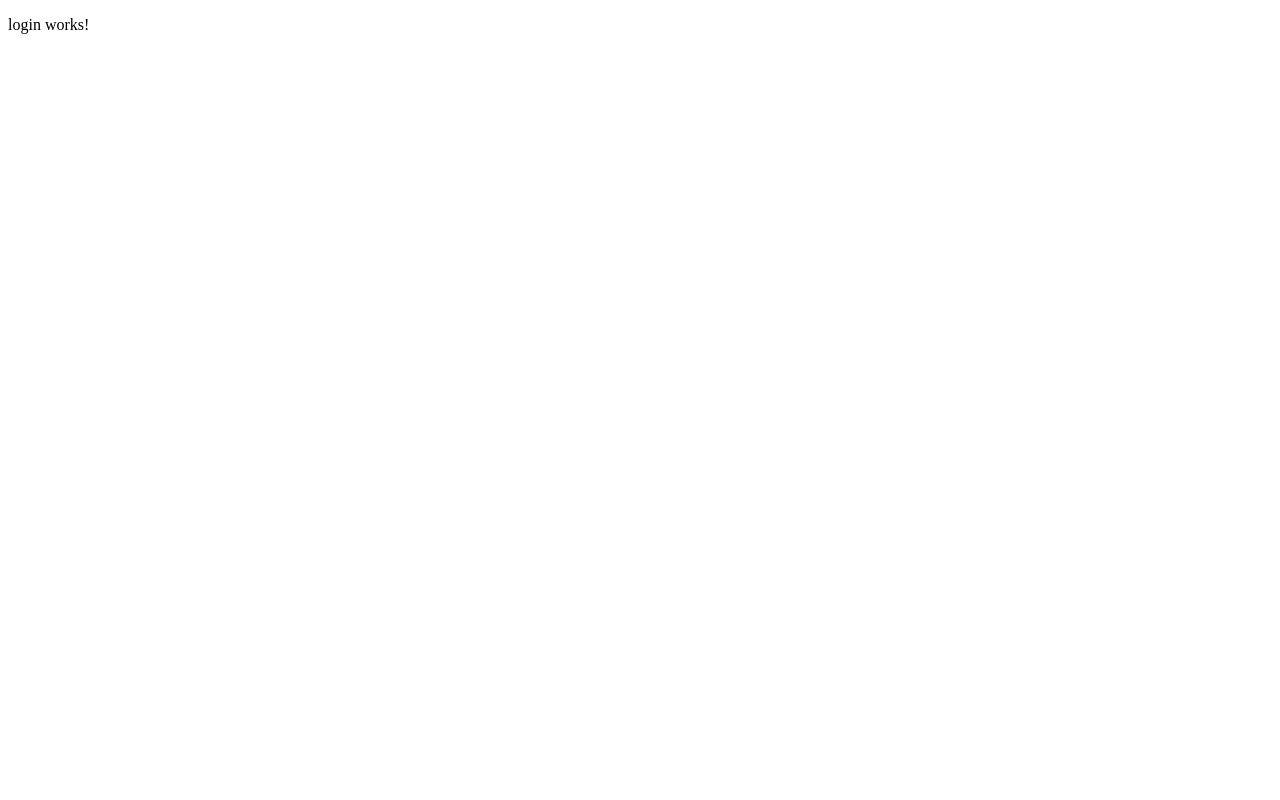
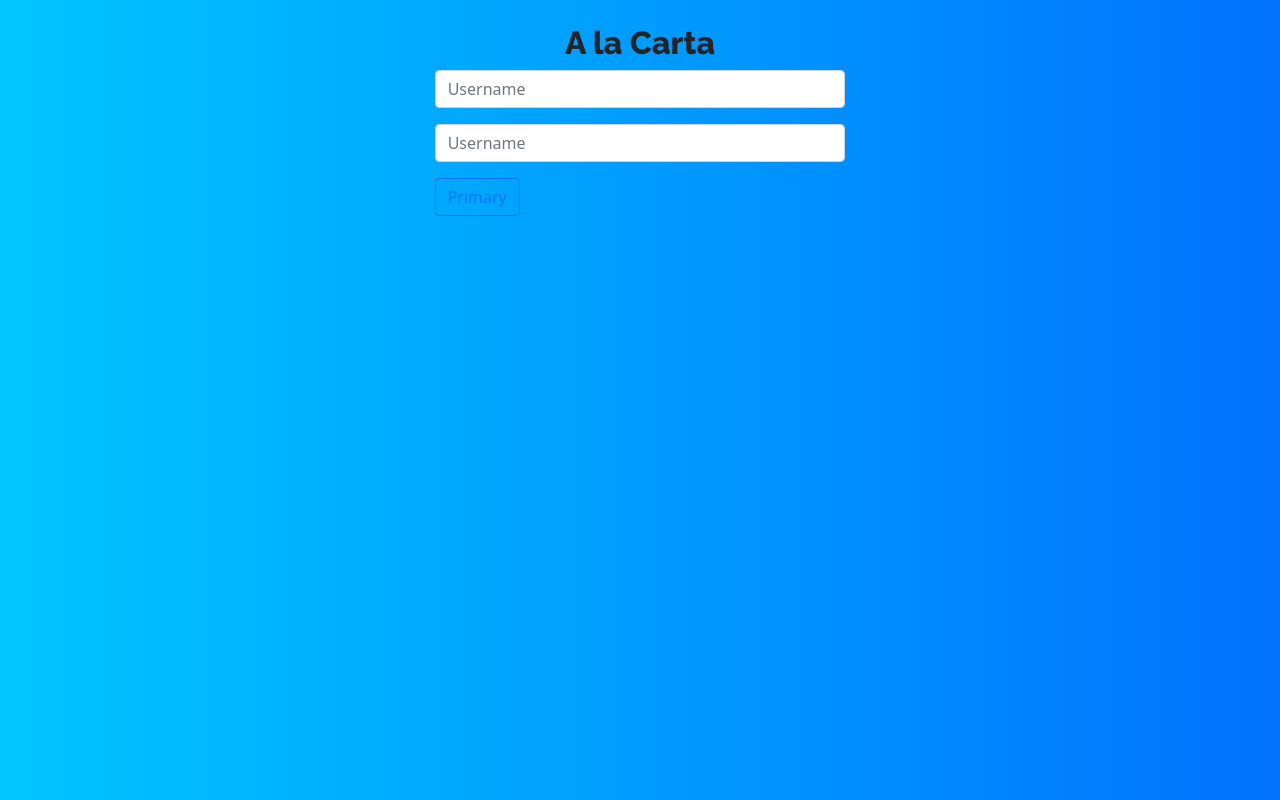
Before and after one commit to rcf7/aLaCarta, an Angular app: page /login in a window 1280 px wide. Built offline with nearby package versions, Linux system fonts and the light colour scheme.

Commit message:
primer maqueta

```diff
--- a/src/app/app.component.html
+++ b/src/app/app.component.html
@@ -1 +1,3 @@
-<router-outlet></router-outlet>
+<div class="mt-4">
+  <router-outlet></router-outlet>
+</div>
--- a/src/app/componentes/login/login.component.html
+++ b/src/app/componentes/login/login.component.html
@@ -1 +1,19 @@
-<p>login works!</p>
+<div class="row">
+  <div class="col-lg-6 offset-lg-3">
+    <h2 class="text-center fontTitle">A la Carta</h2>
+  </div>
+  <div class="col-4 offset-4">
+
+    <div class="input-group mb-3">
+
+      <input type="text" class="form-control" placeholder="Username" aria-label="Username" aria-describedby="basic-addon1">
+    </div>
+    <div class="input-group mb-3">
+
+      <input type="text" class="form-control" placeholder="Username" aria-label="Username" aria-describedby="basic-addon1">
+    </div>
+    <button type="button" class="btn btn-outline-primary">Primary</button>
+  </div>
+
+
+</div>
--- a/src/index.html
+++ b/src/index.html
@@ -6,6 +6,8 @@
   <base href="/">
   <meta name="viewport" content="width=device-width, initial-scale=1">
   <link rel="icon" type="image/x-icon" href="favicon.ico">
+  <link href="https://cdn.jsdelivr.net/npm/bootstrap@5.1.3/dist/css/bootstrap.min.css" rel="stylesheet" integrity="sha384-1BmE4kWBq78iYhFldvKuhfTAU6auU8tT94WrHftjDbrCEXSU1oBoqyl2QvZ6jIW3" crossorigin="anonymous">
+  <link href="https://fonts.googleapis.com/css2?family=Montserrat+Alternates:wght@600&family=Montserrat:wght@600&family=Nerko+One&family=Raleway:wght@800&display=swap" rel="stylesheet">
 </head>
 <body>
   <app-root></app-root>
--- a/src/styles.css
+++ b/src/styles.css
@@ -1 +1,13 @@
 /* You can add global styles to this file, and also import other style files */
+body {
+  background: #00c6ff; /* fallback for old browsers */
+  background: -webkit-linear-gradient(to right, #00c6ff, #0072ff); /* Chrome 10-25, Safari 5.1-6 */
+  background: linear-gradient(to right, #00c6ff, #0072ff); /* W3C, IE 10+/ Edge, Firefox 16+, Chrome 26+, Opera 12+, Safari 7+ */
+}
+
+.fontTitle {
+  font-family: 'Montserrat', sans-serif;
+  font-family: 'Montserrat Alternates', sans-serif;
+  font-family: 'Nerko One', cursive;
+  font-family: 'Raleway', sans-serif;
+}
```
